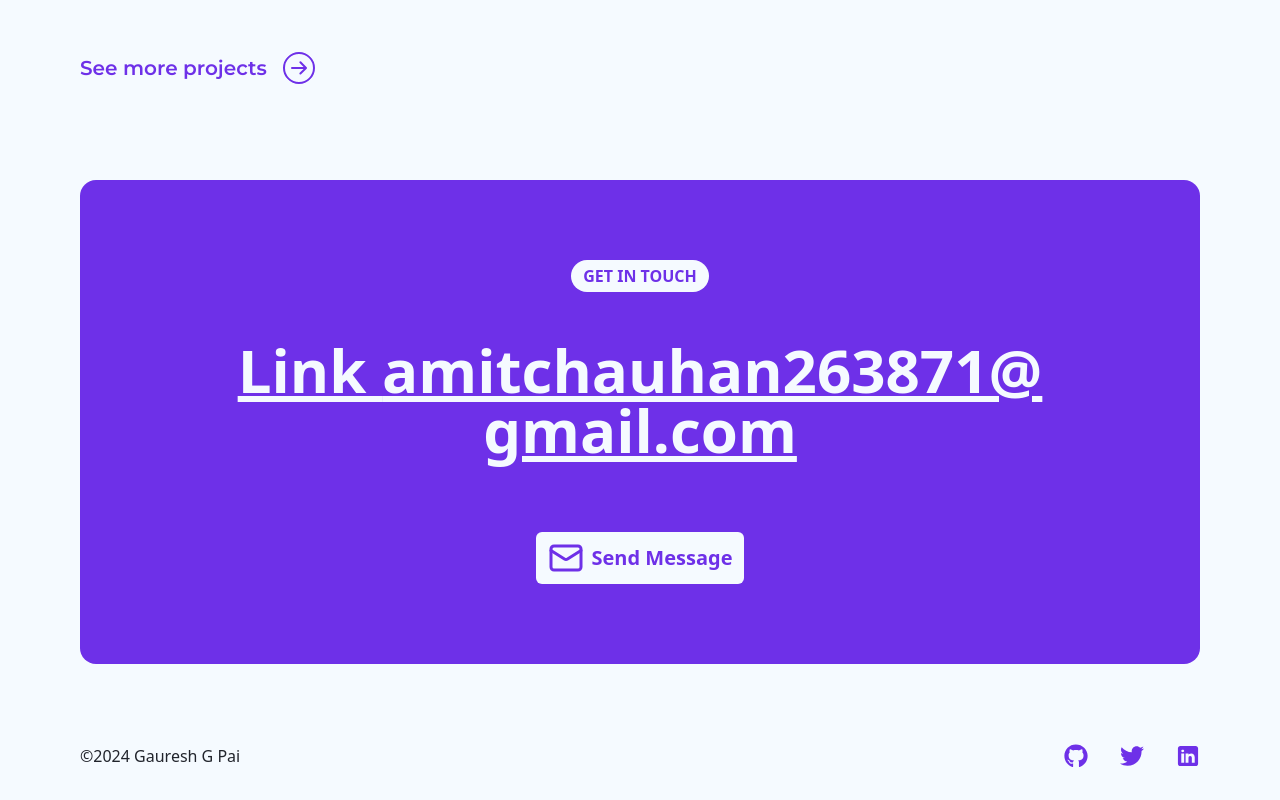
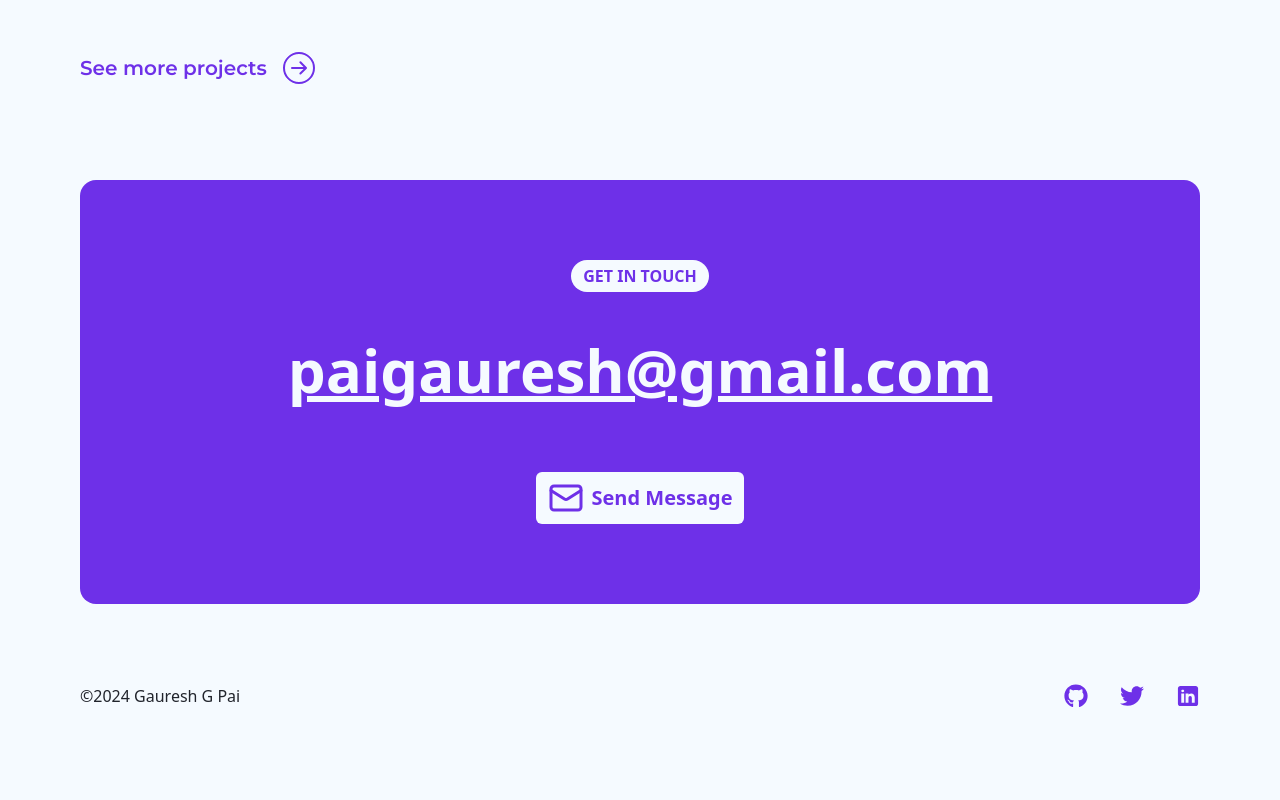
Before and after one commit to gaureshpai/hseruag, a Next.js app: page / in a window 1280 px wide. Shown: the part 2090-2890 px from the top of the page. After the commit the page ends 2830 px from the top, so only its background shows below. Built offline with nearby package versions, Linux system fonts and the light colour scheme.

Commit message:
footer changed

```diff
--- a/src/layout/footer.tsx
+++ b/src/layout/footer.tsx
@@ -14,22 +14,22 @@ export default function Footer() {
         <Link
           href={`mailto:paigauresh@gmail.com`}
           target="_blank"
+          rel="noopener noreferrer"
           className="mb-6 cursor-pointer text-center text-2xl font-bold underline sm:text-4xl lg:text-6xl"
         >
-  Link        <span>amitchauhan263871@</span>
-          <br />
-          <span>gmail.com</span>
+          <span>paigauresh@gmail.com</span>
         </Link>
         <div className="flex justify-center">
           <ContactButton />
         </div>
       </div>
-      <div className="flex w-full flex-col items-center justify-between gap-8 text-center  md:flex-row md:justify-between lg:mx-auto lg:max-w-7xl">
+      <div className="flex w-full flex-col items-center justify-between gap-8 text-center md:flex-row md:justify-between lg:mx-auto lg:max-w-7xl">
         <span className="text-foreground">©2024 Gauresh G Pai</span>
         <div className="flex gap-8">
           <Link
             href='https://github.com/gaureshpai'
             target="_blank"
+            rel="noopener noreferrer"
             className="h-6 w-6"
             aria-label="link to Github"
           >
@@ -38,14 +38,16 @@ export default function Footer() {
           <Link
             href='https://x.com/hseruag'
             target="_blank"
+            rel="noopener noreferrer"
             className="h-6 w-6"
             aria-label="link to Twitter"
           >
             <TwitterIcon className="text-accent transition-colors duration-150 hover:text-accent-foreground" />
           </Link>
           <Link
-            href='https://twitter.com/in/gaureshpai'
+            href='https://linkedin.com/in/gaureshpai'
             target="_blank"
+            rel="noopener noreferrer"
             className="h-6 w-6"
             aria-label="link to Linkedin"
           >
```
